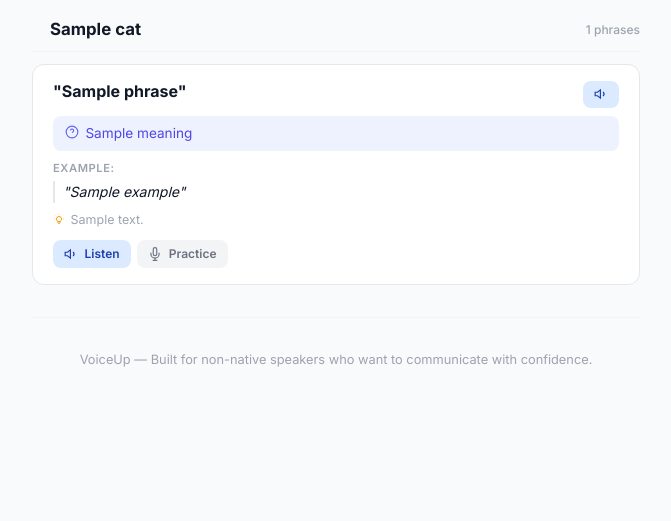
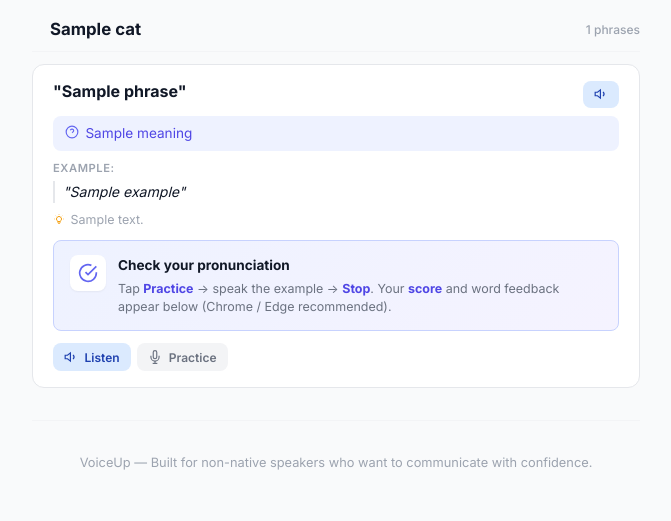
Before and after one commit to ankushc09/voiceup, a Flask app: template templates/phrasebook.html in a window 1280 px wide. Shown: the part 318-839 px from the top of the page, without its empty margins (304-975 px from the left). Before the commit the page ends 685 px from the top, so only its background shows below. Run offline with Flask 3, Linux system fonts and the light colour scheme; the template is opened without the code that fills it: most values are stand-ins (such as "Sample title", 1, 10 or a date in 2020).

Commit message:
Make pronunciation feedback visible: instructions, reliable scoring after Stop, browser tips
Made-with: Cursor

```diff
--- a/static/css/style.css
+++ b/static/css/style.css
@@ -191,6 +191,27 @@ body {
     max-width: 480px;
 }
 
+.hero-tip {
+    margin-top: 1rem;
+    padding: 0.65rem 0.85rem;
+    background: rgba(255, 255, 255, 0.15);
+    border-radius: var(--radius-sm);
+    font-size: 0.78rem;
+    line-height: 1.45;
+    opacity: 0.95;
+    max-width: 480px;
+}
+
+.hero-tip strong {
+    display: block;
+    font-size: 0.8rem;
+    margin-bottom: 0.2rem;
+}
+
+.hero-tip b {
+    font-weight: 700;
+}
+
 .hero-stats {
     display: flex;
     gap: 2rem;
@@ -1453,6 +1474,54 @@ body {
 .btn-sm {
     padding: 0.4rem 0.7rem;
     font-size: 0.75rem;
+}
+
+/* ========== Pronunciation invite (always visible until first score) ========== */
+
+.feedback-invite {
+    display: flex;
+    gap: 0.75rem;
+    align-items: flex-start;
+    padding: 0.85rem 1rem;
+    margin-bottom: 0.75rem;
+    background: linear-gradient(135deg, #eef2ff 0%, #f5f3ff 100%);
+    border: 1px solid #c7d2fe;
+    border-radius: var(--radius-sm);
+}
+
+.pb-card .feedback-invite {
+    margin-top: 0.35rem;
+}
+
+.feedback-invite-icon {
+    flex-shrink: 0;
+    width: 36px;
+    height: 36px;
+    border-radius: var(--radius-sm);
+    background: white;
+    display: flex;
+    align-items: center;
+    justify-content: center;
+    color: var(--primary);
+    box-shadow: var(--shadow-sm);
+}
+
+.feedback-invite-text strong {
+    display: block;
+    font-size: 0.85rem;
+    color: var(--text);
+    margin-bottom: 0.25rem;
+}
+
+.feedback-invite-text p {
+    font-size: 0.78rem;
+    color: var(--text-secondary);
+    line-height: 1.45;
+    margin: 0;
+}
+
+.feedback-invite-text b {
+    color: var(--primary-dark);
 }
 
 /* ========== Feedback Panel ========== */
--- a/static/js/app.js
+++ b/static/js/app.js
@@ -8,6 +8,9 @@ let audioChunks = [];
 let recordings = {};
 let recordingTimers = {};
 let recognition = null;
+
+/** Latest transcript per exercise (fixes timing so feedback always shows after Stop) */
+const speechTranscripts = {};
 
 // ========== Text-to-Speech ==========
 
@@ -97,9 +100,16 @@ async function toggleRecording(button, exerciseIndex) {
         const visualizer = document.getElementById(`visualizer-${exerciseIndex}`) || card.querySelector('.visualizer');
         if (visualizer) visualizer.classList.remove('hidden');
 
-        // Hide previous feedback
+        // Hide previous feedback; show "how to" hint again until new results
         const feedback = card.querySelector('.feedback-panel');
-        if (feedback) feedback.classList.add('hidden');
+        if (feedback) {
+            feedback.classList.add('hidden');
+            feedback.innerHTML = '';
+        }
+        const invite = card.querySelector('.feedback-invite');
+        if (invite) invite.classList.remove('hidden');
+
+        speechTranscripts[exerciseIndex] = '';
 
         let seconds = 0;
         const timerEl = card.querySelector('.recording-time');
@@ -128,7 +138,7 @@ function stopRecording(button, exerciseIndex) {
     label.textContent = label._original || 'Record';
 
     const card = button.closest('.exercise-card') || button.closest('.pb-card');
-    const visualizer = document.getElementById(`visualizer-${exerciseIndex}`) || card.querySelector('.visualizer');
+    const visualizer = document.getElementById(`visualizer-${exerciseIndex}`) || card?.querySelector('.visualizer');
     if (visualizer) visualizer.classList.add('hidden');
 
     if (recordingTimers[exerciseIndex]) {
@@ -137,6 +147,11 @@ function stopRecording(button, exerciseIndex) {
     }
 
     stopRecognition();
+
+    // Always show feedback after Stop — recognition may finish slightly after stop()
+    setTimeout(() => {
+        finalizePronunciationFeedback(exerciseIndex, card);
+    }, 500);
 }
 
 // ========== Play Recording ==========
@@ -153,33 +168,38 @@ function playRecording(exerciseIndex) {
 
 function startRecognition(exerciseIndex) {
     const SpeechRecognition = window.SpeechRecognition || window.webkitSpeechRecognition;
-    if (!SpeechRecognition) return;
+    if (!SpeechRecognition) {
+        speechTranscripts[exerciseIndex] = '__NO_SPEECH_API__';
+        return;
+    }
 
     recognition = new SpeechRecognition();
     recognition.lang = 'en-US';
-    recognition.interimResults = false;
+    recognition.interimResults = true;
     recognition.continuous = true;
     recognition.maxAlternatives = 1;
 
     let fullTranscript = '';
 
     recognition.onresult = (event) => {
-        for (let i = event.resultIndex; i < event.results.length; i++) {
-            if (event.results[i].isFinal) {
-                fullTranscript += event.results[i][0].transcript + ' ';
+        let interim = '';
+        for (let i = 0; i < event.results.length; i++) {
+            const r = event.results[i];
+            if (r.isFinal) {
+                fullTranscript += r[0].transcript + ' ';
+            } else {
+                interim += r[0].transcript;
             }
         }
-
-        showLiveTranscript(exerciseIndex, fullTranscript.trim());
-    };
-
-    recognition.onend = () => {
-        if (fullTranscript.trim()) {
-            generateFeedback(exerciseIndex, fullTranscript.trim());
-        }
+        const live = (fullTranscript + interim).trim();
+        speechTranscripts[exerciseIndex] = live;
+        showLiveTranscript(exerciseIndex, live);
     };
 
     recognition.onerror = (event) => {
+        if (event.error === 'no-speech') {
+            speechTranscripts[exerciseIndex] = speechTranscripts[exerciseIndex] || '';
+        }
         if (event.error !== 'no-speech' && event.error !== 'aborted') {
             console.log('Speech recognition note:', event.error);
         }
@@ -188,7 +208,39 @@ function startRecognition(exerciseIndex) {
     try {
         recognition.start();
     } catch (e) {
-        // Recognition might already be running
+        speechTranscripts[exerciseIndex] = '__NO_SPEECH_API__';
+    }
+}
+
+/** Called after recording stops — always shows a feedback panel */
+function finalizePronunciationFeedback(exerciseIndex, card) {
+    let c = card;
+    if (!c) {
+        const panel = document.getElementById(`feedback-${exerciseIndex}`);
+        c = panel && (panel.closest('.exercise-card') || panel.closest('.pb-card'));
+    }
+    const raw = speechTranscripts[exerciseIndex];
+    if (raw === '__NO_SPEECH_API__') {
+        generateNoSpeechApiFeedback(exerciseIndex, c);
+        return;
+    }
+    const spoken = typeof raw === 'string' ? raw : '';
+    generateFeedback(exerciseIndex, spoken);
+
+    const invite = c && c.querySelector('.feedback-invite');
+    if (invite) invite.classList.add('hidden');
+}
+
+function hideFeedbackShowInvite(exerciseIndex) {
+    const panel = document.getElementById(`feedback-${exerciseIndex}`);
+    const card = panel && (panel.closest('.exercise-card') || panel.closest('.pb-card'));
+    if (panel) {
+        panel.classList.add('hidden');
+        panel.innerHTML = '';
+    }
+    if (card) {
+        const invite = card.querySelector('.feedback-invite');
+        if (invite) invite.classList.remove('hidden');
     }
 }
 
@@ -344,6 +396,39 @@ function analyzePronunciation(expected, spoken) {
     };
 }
 
+function generateNoSpeechApiFeedback(exerciseIndex, card) {
+    const feedbackPanel = document.getElementById(`feedback-${exerciseIndex}`);
+    if (!feedbackPanel) return;
+
+    feedbackPanel.innerHTML = `
+        <div class="fb-header">
+            <div class="fb-score-ring">
+                <svg viewBox="0 0 80 80">
+                    <circle cx="40" cy="40" r="36" fill="none" stroke="#e5e7eb" stroke-width="5"/>
+                </svg>
+                <div class="fb-score-num"><span class="fb-score-val">—</span></div>
+            </div>
+            <div class="fb-summary">
+                <span class="fb-grade fb-grade-developing">Live scoring unavailable</span>
+                <p class="fb-message">This browser doesn’t support speech recognition for automatic scoring. Use <strong>Google Chrome</strong> or <strong>Microsoft Edge</strong> on desktop or Android for word-by-word feedback.</p>
+                <p class="fb-message" style="margin-top:0.5rem">You can still use <strong>Listen</strong> and <strong>Play Back</strong> to compare your recording to the model.</p>
+            </div>
+        </div>
+        <button type="button" class="btn btn-retry" onclick="hideFeedbackShowInvite(${JSON.stringify(String(exerciseIndex))})">
+            OK
+        </button>
+    `;
+    feedbackPanel.classList.remove('hidden');
+    feedbackPanel.scrollIntoView({ behavior: 'smooth', block: 'nearest' });
+}
+
+function escapeHtml(text) {
+    if (text == null) return '';
+    const div = document.createElement('div');
+    div.textContent = String(text);
+    return div.innerHTML;
+}
+
 function generateFeedback(exerciseIndex, spokenText) {
     const feedbackPanel = document.getElementById(`feedback-${exerciseIndex}`);
     if (!feedbackPanel) return;
@@ -444,7 +529,7 @@ function generateFeedback(exerciseIndex, spokenText) {
                 </svg>
                 What We Heard
             </div>
-            <p class="fb-transcript">"${spokenText}"</p>
+            <p class="fb-transcript">"${escapeHtml(spokenText) || '(nothing detected — speak closer to the mic or try again)'}"</p>
         </div>
 
         ${analysis.tips.length > 0 ? `
@@ -461,7 +546,7 @@ function generateFeedback(exerciseIndex, spokenText) {
         </div>
         ` : ''}
 
-        <button class="btn btn-retry" onclick="this.closest('.feedback-panel').classList.add('hidden')">
+        <button type="button" class="btn btn-retry" onclick="hideFeedbackShowInvite(${JSON.stringify(String(exerciseIndex))})">
             <svg width="16" height="16" viewBox="0 0 24 24" fill="none" stroke="currentColor" stroke-width="2">
                 <polyline points="23 4 23 10 17 10"/>
                 <path d="M20.49 15a9 9 0 1 1-2.12-9.36L23 10"/>
--- a/templates/index.html
+++ b/templates/index.html
@@ -75,6 +75,9 @@
                 <div class="hero-badge">21-Day Program</div>
                 <h2>Welcome back, {{ user.display_name.split(' ')[0] }}!</h2>
                 <p>A structured daily program to improve your pronunciation, fluency, and professional communication skills. Just 5 minutes a day.</p>
+                <div class="hero-tip">
+                    <strong>Instant pronunciation feedback</strong> — In each lesson, use <b>Record</b> then <b>Stop</b> to see your score, which words were recognized, and tips. Best in Chrome or Edge.
+                </div>
                 <div class="hero-stats">
                     <div class="stat">
                         <span class="stat-number">21</span>
--- a/templates/phrasebook.html
+++ b/templates/phrasebook.html
@@ -106,6 +106,19 @@
                         {{ phrase.usage_note }}
                     </div>
 
+                    <div class="feedback-invite">
+                        <div class="feedback-invite-icon">
+                            <svg width="20" height="20" viewBox="0 0 24 24" fill="none" stroke="currentColor" stroke-width="2">
+                                <path d="M22 11.08V12a10 10 0 1 1-5.93-9.14"/>
+                                <polyline points="22 4 12 14.01 9 11.01"/>
+                            </svg>
+                        </div>
+                        <div class="feedback-invite-text">
+                            <strong>Check your pronunciation</strong>
+                            <p>Tap <b>Practice</b> → speak the example → <b>Stop</b>. Your <b>score</b> and word feedback appear below (Chrome / Edge recommended).</p>
+                        </div>
+                    </div>
+
                     <div class="pb-card-actions">
                         <button class="btn btn-listen btn-sm" onclick="speakText(this, '{{ phrase.example | replace("'", "\\'") }}')" title="Listen to example">
                             <svg width="14" height="14" viewBox="0 0 24 24" fill="none" stroke="currentColor" stroke-width="2">
```
Also changed, not shown: templates/lesson.html (+16 -2 lines).
